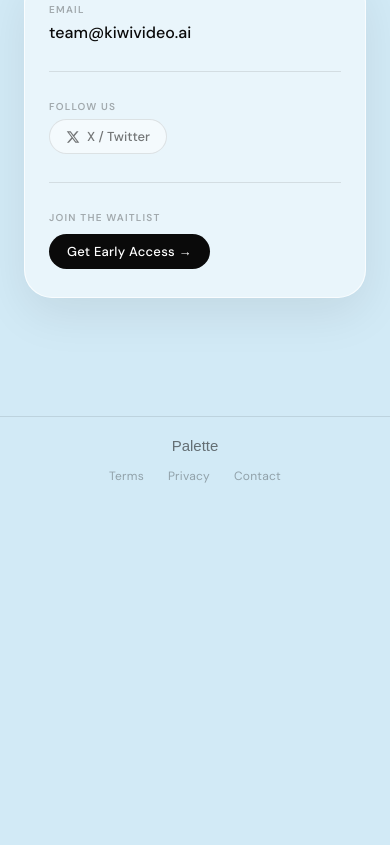
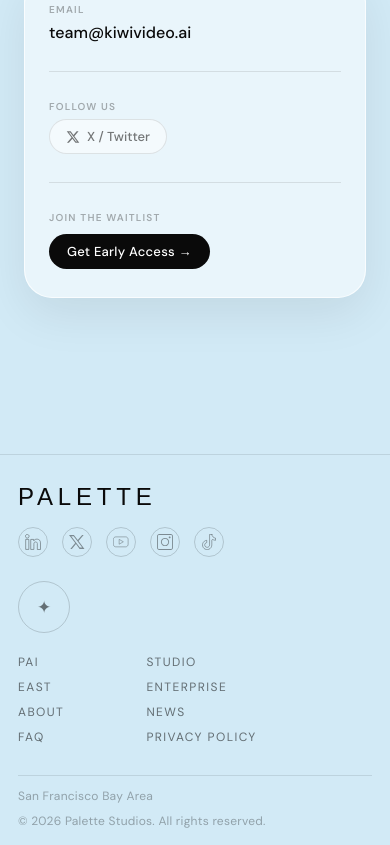
Before and after one commit to noahatfin/palette-landing, a plain HTML site: page index.html in a window 390 px wide. Shown: the part 3764-4609 px from the top of the page. Before the commit the page ends 4268 px from the top, so only its background shows below. Drawn offline with Linux system fonts and the light colour scheme; a web font is replaced by a local one.

Commit message:
Replace footer social icons and keep text above floating shapes

```diff
--- a/css/pages/home.css
+++ b/css/pages/home.css
@@ -47,7 +47,7 @@
 /* === Shapes === */
 .shape {
   position: fixed;
-  z-index: 4;
+  z-index: 3;
   will-change: transform;
   cursor: grab;
   user-select: none;
@@ -55,7 +55,7 @@
   touch-action: none;
 }
 
-.shape.dragging { cursor: grabbing; z-index: 20; }
+.shape.dragging { cursor: grabbing; z-index: 3; }
 
 .shape img {
   width: 100%;
--- a/css/styles.css
+++ b/css/styles.css
@@ -77,7 +77,7 @@ button { font-family: inherit; }
 /* === Page wrapper === */
 .page {
   position: relative;
-  z-index: 1;
+  z-index: 30;
   min-height: 100vh;
   display: flex;
   flex-direction: column;
@@ -406,34 +406,132 @@ button { font-family: inherit; }
 .footer {
   position: relative;
   z-index: 10;
+  margin-top: 60px;
+  padding: 48px 72px 22px;
+  background: transparent;
+  border-top: 1px solid var(--border-ink);
+  color: var(--ink);
+}
+
+.footer-top {
+  display: grid;
+  grid-template-columns: minmax(220px, 1fr) auto minmax(280px, auto);
+  align-items: start;
+  gap: 26px 36px;
+  padding-bottom: 54px;
+}
+
+.footer-left {
+  display: flex;
+  flex-direction: column;
+  gap: 28px;
+}
+
+.footer-brand {
+  font-family: var(--font-logo);
+  font-size: 30px;
+  line-height: 1;
+  letter-spacing: 0.24em;
+  color: var(--ink);
+}
+
+.footer-socials {
+  display: flex;
+  align-items: center;
+  gap: 14px;
+}
+
+.footer-socials a {
+  width: 30px;
+  height: 30px;
+  border-radius: 50%;
+  border: 1px solid rgba(10,10,10,0.16);
+  background: transparent;
+  display: inline-flex;
+  align-items: center;
+  justify-content: center;
+  font-size: 12px;
+  letter-spacing: 0.02em;
+  color: var(--ink-secondary);
+  transition: color 0.2s, border-color 0.2s, transform 0.2s var(--ease-out);
+}
+
+.footer-socials a img {
+  width: 16px;
+  height: 16px;
+  display: block;
+  filter: brightness(0);
+  opacity: 0.64;
+  transition: opacity 0.2s;
+}
+
+.footer-socials a:hover {
+  color: var(--ink);
+  border-color: rgba(10,10,10,0.32);
+  background: rgba(255,255,255,0.45);
+  transform: translateY(-1px);
+}
+
+.footer-socials a:hover img {
+  opacity: 0.88;
+}
+
+.footer-center {
+  justify-self: center;
+  padding-top: 2px;
+}
+
+.footer-emblem {
+  width: 62px;
+  height: 62px;
+  border-radius: 50%;
+  border: 1px solid rgba(10,10,10,0.16);
+  background: transparent;
+  display: flex;
+  align-items: center;
+  justify-content: center;
+  font-size: 20px;
+  color: var(--ink-secondary);
+}
+
+.footer-nav {
+  justify-self: end;
+  display: grid;
+  grid-template-columns: repeat(3, minmax(74px, auto));
+  gap: 10px 34px;
+}
+
+.footer-nav a {
+  font-size: 14px;
+  line-height: 1.25;
+  letter-spacing: 0.14em;
+  color: var(--ink-secondary);
+  transition: color 0.2s, transform 0.2s var(--ease-out);
+}
+
+.footer-nav a:hover {
+  color: var(--ink);
+  transform: translateY(-1px);
+}
+
+.footer-bottom {
+  border-top: 1px solid var(--border-ink);
+  padding-top: 18px;
   display: flex;
   align-items: center;
   justify-content: space-between;
-  padding: 24px 48px;
-  border-top: 1px solid var(--border-ink);
-  margin-top: auto;
+  gap: 14px 24px;
+  flex-wrap: wrap;
 }
 
-.footer-left {
-  font-family: var(--font-logo);
-  font-size: 15px;
-  color: var(--ink-secondary);
-}
-
-.footer-links {
-  display: flex;
-  gap: 24px;
-}
-
-.footer-links a {
-  font-size: 12px;
-  font-weight: 400;
+.footer-location,
+.footer-copy {
+  margin: 0;
+  font-size: 14px;
+  line-height: 1.4;
   color: var(--ink-tertiary);
-  transition: color 0.2s;
   letter-spacing: 0.02em;
 }
-
-.footer-links a:hover { color: var(--ink); }
 
 /* === Responsive === */
 @media (max-width: 809.98px) {
@@ -443,14 +541,76 @@ button { font-family: inherit; }
   .nav-mobile { top: 56px; }
 
   .footer {
+    margin-top: 38px;
+    padding: 30px 18px 16px;
+  }
+
+  .footer-top {
+    grid-template-columns: 1fr;
+    gap: 22px;
+    padding-bottom: 30px;
+  }
+
+  .footer-brand {
+    font-size: 24px;
+    letter-spacing: 0.2em;
+  }
+
+  .footer-left {
+    gap: 18px;
+  }
+
+  .footer-center {
+    justify-self: start;
+  }
+
+  .footer-emblem {
+    width: 52px;
+    height: 52px;
+    font-size: 17px;
+  }
+
+  .footer-nav {
+    justify-self: start;
+    grid-template-columns: repeat(2, minmax(110px, 1fr));
+    gap: 10px 18px;
+  }
+
+  .footer-nav a {
+    font-size: 12px;
+    letter-spacing: 0.12em;
+  }
+
+  .footer-bottom {
+    padding-top: 12px;
+    gap: 8px;
+    align-items: flex-start;
     flex-direction: column;
-    gap: 14px;
-    padding: 20px;
-    text-align: center;
+  }
+
+  .footer-location,
+  .footer-copy {
+    font-size: 12px;
   }
 }
 
 @media (min-width: 810px) and (max-width: 1199.98px) {
   .nav { padding: 0 32px; }
-  .footer { padding: 24px 32px; }
+  .footer {
+    padding: 44px 32px 20px;
+  }
+
+  .footer-top {
+    grid-template-columns: minmax(190px, 1fr) auto minmax(250px, auto);
+    gap: 20px 26px;
+  }
+
+  .footer-nav {
+    grid-template-columns: repeat(3, minmax(60px, auto));
+    gap: 8px 22px;
+  }
+
+  .footer-nav a {
+    font-size: 12px;
+  }
 }
--- a/index.html
+++ b/index.html
@@ -271,11 +271,44 @@
 
     <!-- Footer -->
     <footer class="footer">
-      <div class="footer-left">Palette</div>
-      <div class="footer-links">
-        <a href="#">Terms</a>
-        <a href="#">Privacy</a>
-        <a href="#contact">Contact</a>
+      <div class="footer-top">
+        <div class="footer-left">
+          <div class="footer-brand">PALETTE</div>
+          <div class="footer-socials" aria-label="Social links">
+            <a href="https://www.linkedin.com/company/utopaistudios/" target="_blank" rel="noopener noreferrer" aria-label="LinkedIn">
+              <img src="imgs/footer-linkedin.svg" alt="" />
+            </a>
+            <a href="https://x.com/UtopaiStudios" target="_blank" rel="noopener noreferrer" aria-label="X">
+              <img src="imgs/footer-x.svg" alt="" />
+            </a>
+            <a href="https://www.youtube.com/@UtopaiStudios" target="_blank" rel="noopener noreferrer" aria-label="YouTube">
+              <img src="imgs/footer-youtube.svg" alt="" />
+            </a>
+            <a href="https://www.instagram.com/utopai_studios/" target="_blank" rel="noopener noreferrer" aria-label="Instagram">
+              <img src="imgs/footer-instagram.svg" alt="" />
+            </a>
+            <a href="https://www.tiktok.com/@utopai_studios" target="_blank" rel="noopener noreferrer" aria-label="TikTok">
+              <img src="imgs/footer-tiktok.svg" alt="" />
+            </a>
+          </div>
+        </div>
+        <div class="footer-center" aria-hidden="true">
+          <div class="footer-emblem">✦</div>
+        </div>
+        <div class="footer-nav">
+          <a href="#">PAI</a>
+          <a href="#">STUDIO</a>
+          <a href="#">EAST</a>
+          <a href="#">ENTERPRISE</a>
+          <a href="#">ABOUT</a>
+          <a href="#">NEWS</a>
+          <a href="#">FAQ</a>
+          <a href="#">PRIVACY POLICY</a>
+        </div>
+      </div>
+      <div class="footer-bottom">
+        <p class="footer-location">San Francisco Bay Area</p>
+        <p class="footer-copy">© 2026 Palette Studios. All rights reserved.</p>
       </div>
     </footer>
   </div>
```
Also changed, not shown: imgs/footer-instagram.svg (added), imgs/footer-linkedin.svg (added), imgs/footer-tiktok.svg (added), imgs/footer-x.svg (added), imgs/footer-youtube.svg (added).
